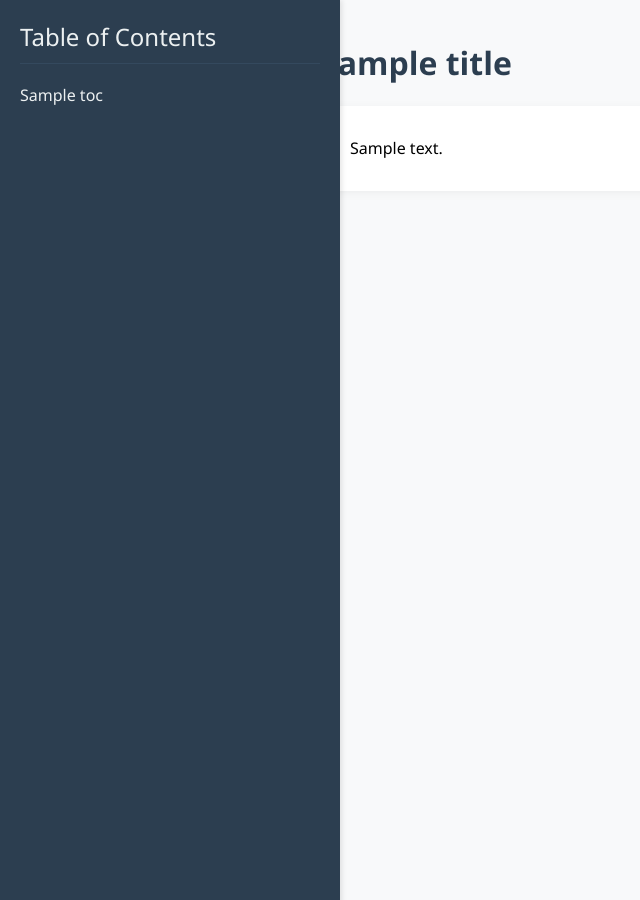
After one commit to randyguogithub/pdf, a Python web app: template templates/detail.html in a window 1280 px wide. The commit adds this page. Shown: the whole page, without its empty margins (0-640 px from the left). Run offline with Jinja, Linux system fonts and the light colour scheme; the template is opened without the code that fills it: most values are stand-ins (such as "Sample title", 1, 10 or a date in 2020).

Commit message:
complete the detail page

```diff
--- a/app/api.py
+++ b/app/api.py
@@ -83,8 +83,9 @@ async def add_company_info_api(
     session: AsyncSession = Depends(get_async_session),
     user: User = Depends(current_active_user)
 ):
-    # print("info_data", info_data)
+    print(info_data)
     info = Company_info(
+        company_id=info_data.company_id,
         product=info_data.product,
         info=info_data.info,
         principles=info_data.principles,
--- a/app/schemas.py
+++ b/app/schemas.py
@@ -23,6 +23,7 @@ class CompanyCreate(BaseModel):
     address: Optional[str] = "address"
 
 class InfoCreate(BaseModel):
+    company_id: Optional[uuid.UUID] = None
     info: Optional[str] = "公司主要概况"
     scope: Optional[str] = "能源评审的范围"
     purpose: Optional[str] = "能源评审的目的"
--- /dev/null
+++ b/templates/detail.html
@@ -0,0 +1,151 @@
+<!DOCTYPE html>
+<html>
+<head>
+    <title>{{ title }}</title>
+    <link rel="stylesheet" href="https://cdnjs.cloudflare.com/ajax/libs/highlight.js/11.7.0/styles/github.min.css">
+    <style>
+        :root {
+            --toc-width: 300px;
+            --content-padding: 20px;
+        }
+
+        body {
+            font-family: 'Segoe UI', Tahoma, Geneva, Verdana, sans-serif;
+            margin: 0;
+            padding: 0;
+            display: flex;
+            background-color: #f8f9fa;
+        }
+
+        .toc-container {
+            width: var(--toc-width);
+            height: 100vh;
+            overflow-y: auto;
+            position: fixed;
+            background: #2c3e50;
+            color: #ecf0f1;
+            padding: 20px;
+            box-shadow: 2px 0 5px rgba(0,0,0,0.1);
+        }
+
+        .content-container {
+            flex: 1;
+            margin-left: var(--toc-width);
+            padding: var(--content-padding);
+            max-width: 800px;
+        }
+
+        .toc {
+            padding-left: 10px;
+        }
+
+        .toc ul {
+            list-style-type: none;
+            padding-left: 15px;
+        }
+
+        .toc li {
+            margin: 8px 0;
+            position: relative;
+        }
+
+        .toc a {
+            color: #bdc3c7;
+            text-decoration: none;
+            transition: color 0.3s;
+            display: block;
+            padding: 5px 10px;
+            border-radius: 4px;
+        }
+
+        .toc a:hover {
+            color: #3498db;
+            background: rgba(255,255,255,0.1);
+        }
+
+        .toc > ul > li > a {
+            font-weight: bold;
+            color: #ecf0f1;
+        }
+
+        .content {
+            background: white;
+            padding: 30px;
+            border-radius: 8px;
+            box-shadow: 0 2px 10px rgba(0,0,0,0.05);
+            line-height: 1.6;
+        }
+
+        h1, h2, h3, h4, h5, h6 {
+            color: #2c3e50;
+            scroll-margin-top: 20px;
+        }
+
+        pre {
+            background: #f8f8f8;
+            padding: 15px;
+            border-radius: 5px;
+            overflow-x: auto;
+            border-left: 4px solid #3498db;
+        }
+
+        code {
+            font-family: 'Fira Code', monospace;
+        }
+
+        .toc-header {
+            font-size: 1.5rem;
+            margin-bottom: 20px;
+            padding-bottom: 10px;
+            border-bottom: 1px solid #34495e;
+        }
+    </style>
+</head>
+<body>
+    <!-- 目录侧边栏 -->
+    <div class="toc-container">
+        <div class="toc-header">Table of Contents</div>
+        {{ toc|safe }}
+    </div>
+
+    <!-- 内容区域 -->
+    <div class="content-container">
+        <h1>{{ title }}</h1>
+        <div class="content">
+            {{ content|safe }}
+        </div>
+    </div>
+
+    <script src="https://cdnjs.cloudflare.com/ajax/libs/highlight.js/11.7.0/highlight.min.js"></script>
+    <script>
+        // 高亮代码块
+        document.addEventListener('DOMContentLoaded', (event) => {
+            document.querySelectorAll('pre code').forEach((block) => {
+                hljs.highlightElement(block);
+            });
+
+            // 平滑滚动到锚点
+            document.querySelectorAll('.toc a').forEach(anchor => {
+                anchor.addEventListener('click', function(e) {
+                    e.preventDefault();
+                    const targetId = this.getAttribute('href');
+                    const targetElement = document.querySelector(targetId);
+
+                    if (targetElement) {
+                        window.scrollTo({
+                            top: targetElement.offsetTop - 20,
+                            behavior: 'smooth'
+                        });
+
+                        // 高亮当前选中的目录项
+                        document.querySelectorAll('.toc a').forEach(a => {
+                            a.style.backgroundColor = '';
+                        });
+                        this.style.backgroundColor = 'rgba(52, 152, 219, 0.2)';
+                    }
+                });
+            });
+        });
+    </script>
+</body>
+</html>
```
Also changed, not shown: app/company.py (+96 -15 lines), templates/add_info.html (+7 -2 lines).
